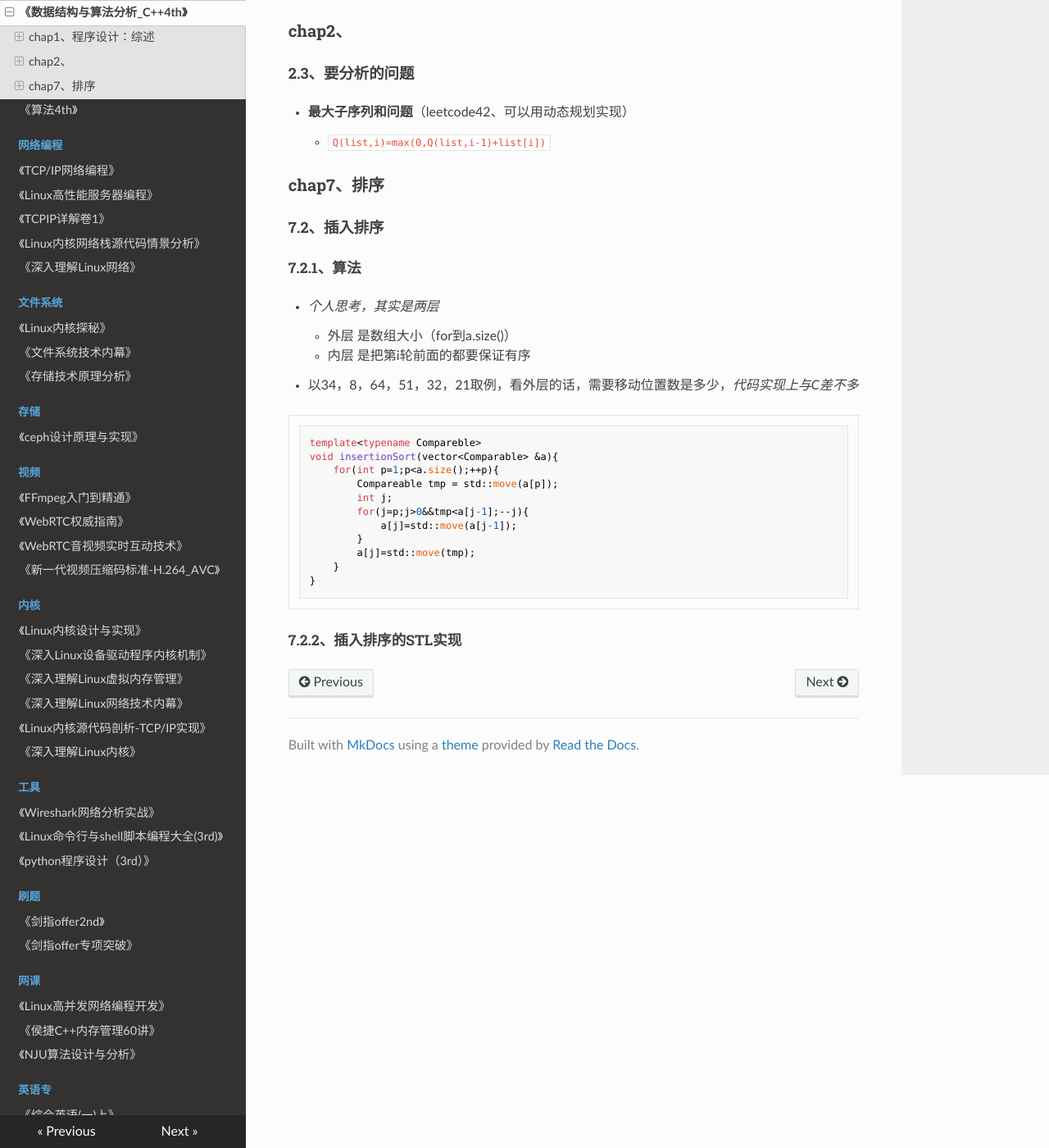
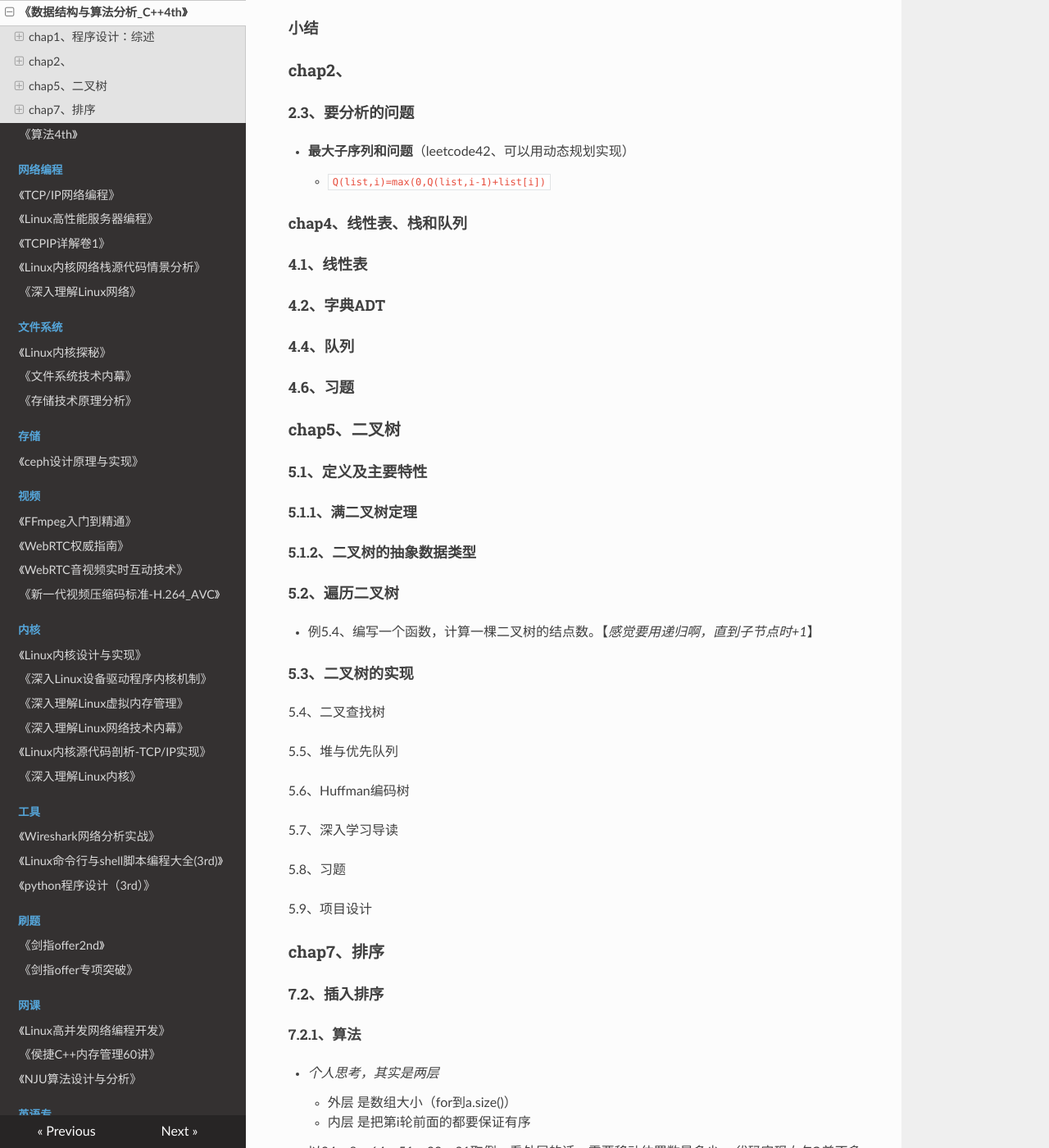
Before and after one commit to wolflion/booknotes, an MkDocs documentation site: the page built from docs/408/数据结构与算法分析_C++4th.md, in a window 1280 px wide and 1400 px high, scrolled down 1759 px. Shown: the whole window at 82% size. Built offline with MkDocs 1.6.1, drawn with Linux system fonts in a browser that asks for light colours; nearby versions of some CDN libraries; some of the changed text lies outside the part shown.

Commit message:
Update 数据结构与算法分析_C++4th.md

```diff
--- a/docs/408/数据结构与算法分析_C++4th.md
+++ b/docs/408/数据结构与算法分析_C++4th.md
@@ -1,6 +1,8 @@
 ## 《数据结构与算法分析》C++语言描述4th
 
 + 我自己有一本纸质的，C语言描述2nd，*2者结合着看*
++ Part1、预备知识（1-3）
++ Part2、基本数据结构（4-6）
 
 ### chap1、程序设计：综述
 
@@ -72,6 +74,42 @@
 + **最大子序列和问题**（leetcode42、可以用动态规划实现）
   + `Q(list,i)=max(0,Q(list,i-1)+list[i])`
 
+#### chap4、线性表、栈和队列
+
+#### 4.1、线性表
+
+#### 4.2、字典ADT
+
+#### 4.4、队列
+
+#### 4.6、习题
+
+### chap5、二叉树
+
+#### 5.1、定义及主要特性
+
+##### 5.1.1、满二叉树定理
+
+##### 5.1.2、二叉树的抽象数据类型
+
+#### 5.2、遍历二叉树
+
++ 例5.4、编写一个函数，计算一棵二叉树的结点数。【*感觉要用递归啊，直到子节点时+1*】
+
+#### 5.3、二叉树的实现
+
+5.4、二叉查找树
+
+5.5、堆与优先队列
+
+5.6、Huffman编码树
+
+5.7、深入学习导读
+
+5.8、习题
+
+5.9、项目设计
+
 ### chap7、排序
 
 #### 7.2、插入排序
```
